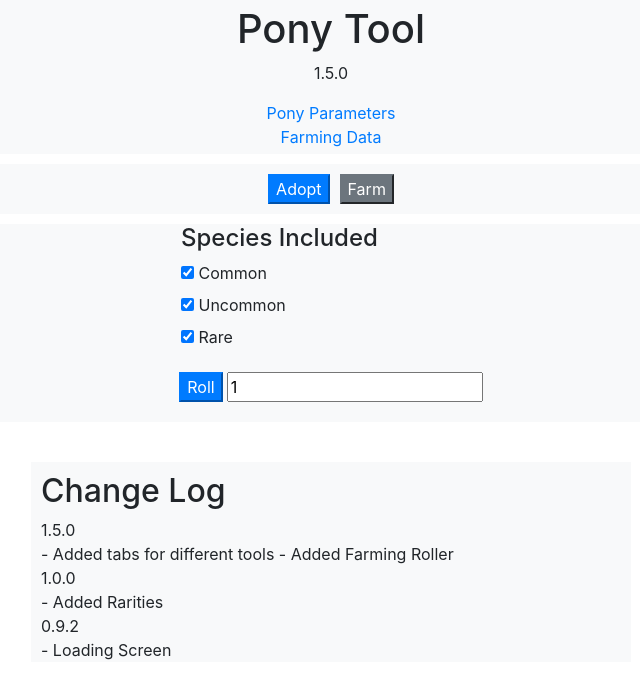
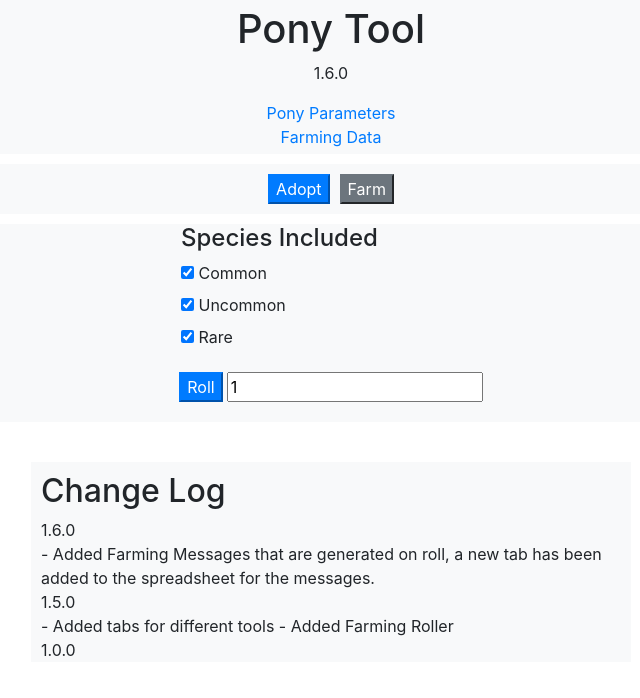
Before and after one commit to Dudex11a/PonyTool, a plain HTML site: page index.html in a window 1280 px wide. Shown: the whole page, without its empty margins (309-949 px from the left). Drawn offline with Linux system fonts and the light colour scheme; no server answers.

Commit message:
1.6.0
- Added Farming Messages that are generated on roll, a new tab has been added to the spreadsheet for the messages.

```diff
--- a/index.html
+++ b/index.html
@@ -13,7 +13,7 @@
             <!-- Title -->
             <header class="text-center">
                 <h1 class="jumbotron-heading">Pony Tool</h1>
-                <p>1.5.0</p>
+                <p>1.6.0</p>
                 <a href="https://docs.google.com/spreadsheets/d/17fPtZaia9huJ5zzr4qS-vFKH8ZO9EKCF7GH5-5GmyYA/edit" id="pony_parameters_title" target="_blank">Pony Parameters</a><br>
                 <a href="https://docs.google.com/spreadsheets/d/1uIIEUqCuyP0rsEg0Gc4IEVoGyb6ZP6gN7fteBFnyB-Q/edit?usp=sharing" id="farming_data_title" target="_blank">Farming Data</a>
             </header>
@@ -63,6 +63,10 @@
             <!-- Change Log -->
             <div id="change_log">
                 <h2>Change Log</h2>
+                <div>
+                    1.6.0<br>
+                    - Added Farming Messages that are generated on roll, a new tab has been added to the spreadsheet for the messages.
+                </div>
                 <div>
                     1.5.0<br>
                     - Added tabs for different tools
```
